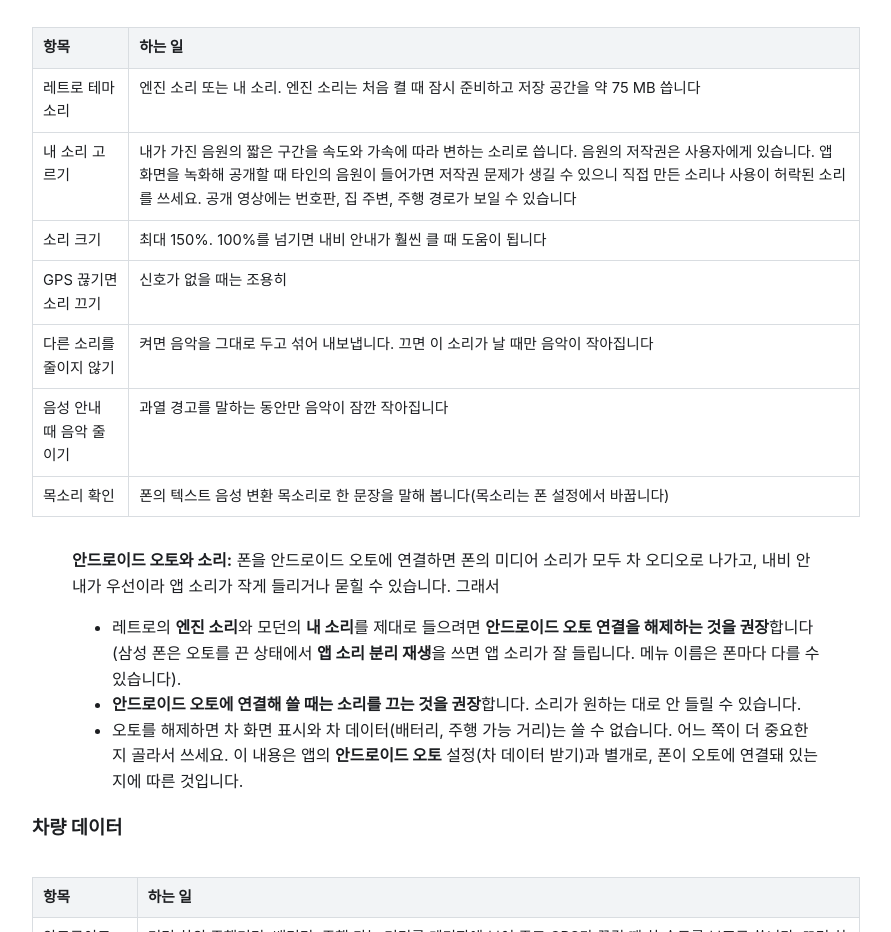
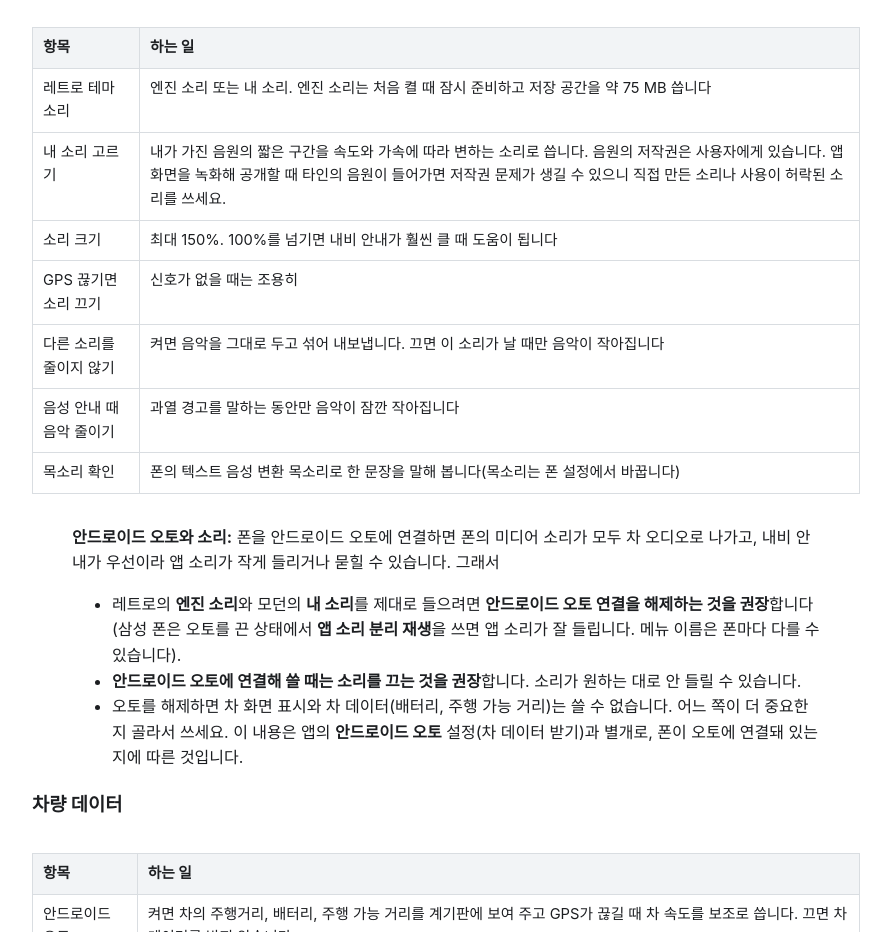
Before and after one commit to wavullet/wavullet.github.io, a plain HTML site: page excluster/guide-ko/index.html in a window 1280 px wide. Shown: the part 5380-6312 px from the top of the page, without its empty margins (194-1085 px from the left). Drawn offline with Linux system fonts and the light colour scheme.

Commit message:
ExCluster 1.23: user guide, My sound row without the line about videos showing plates, surroundings and routes

```diff
--- a/excluster/guide-ko/index.html
+++ b/excluster/guide-ko/index.html
@@ -238,7 +238,7 @@ p>em:only-child{display:block;text-align:center;color:var(--sub);font-size:.9rem
 </tr>
 <tr>
 <td>내 소리 고르기</td>
-<td>내가 가진 음원의 짧은 구간을 속도와 가속에 따라 변하는 소리로 씁니다. 음원의 저작권은 사용자에게 있습니다. 앱 화면을 녹화해 공개할 때 타인의 음원이 들어가면 저작권 문제가 생길 수 있으니 직접 만든 소리나 사용이 허락된 소리를 쓰세요. 공개 영상에는 번호판, 집 주변, 주행 경로가 보일 수 있습니다</td>
+<td>내가 가진 음원의 짧은 구간을 속도와 가속에 따라 변하는 소리로 씁니다. 음원의 저작권은 사용자에게 있습니다. 앱 화면을 녹화해 공개할 때 타인의 음원이 들어가면 저작권 문제가 생길 수 있으니 직접 만든 소리나 사용이 허락된 소리를 쓰세요.</td>
 </tr>
 <tr>
 <td>소리 크기</td>
```
Also changed, not shown: excluster/guide/index.html (+1 -1 lines).
